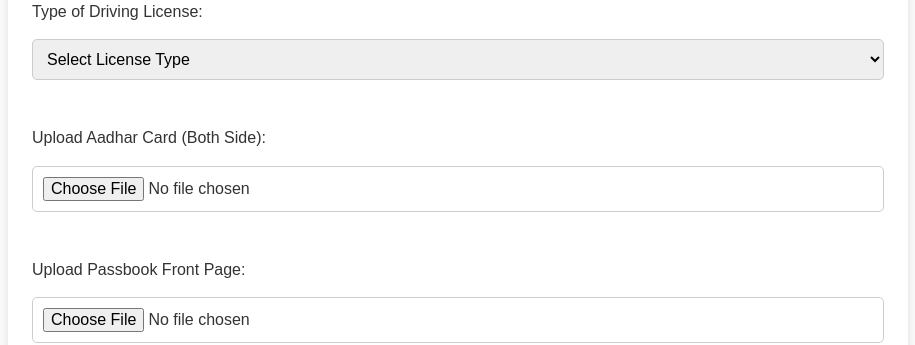
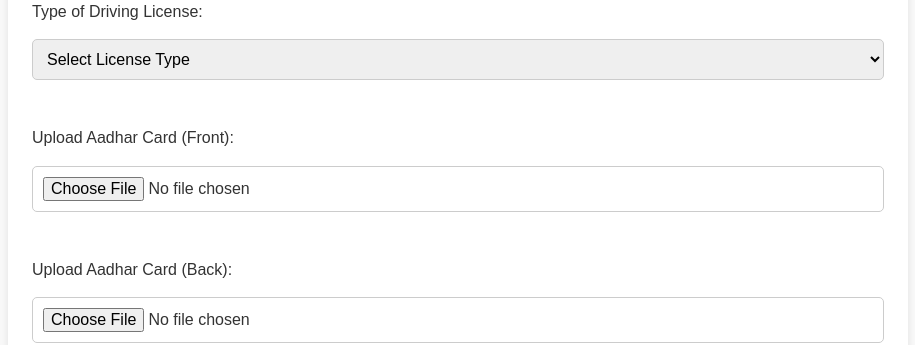
Before and after one commit to ayushmishra25/Tours-and-Travels, a React (Vite) app in the folder Frontend/: page /driver-details-upload in a window 1280 px wide. Shown: the part 1300-1645 px from the top of the page, without its empty margins (182-1097 px from the left). Built offline with nearby package versions, Linux system fonts and the light colour scheme.

Commit message:
in place of passbokk upload now adhar back upload

```diff
--- a/Frontend/src/pages/DriverDetailsUpload.jsx
+++ b/Frontend/src/pages/DriverDetailsUpload.jsx
@@ -193,13 +193,13 @@ const DriverDetailsUpload = () => {
         </div>
 
         <div className="form-group">
-          <label>Upload Aadhar Card (Both Side):</label>
+          <label>Upload Aadhar Card (Front):</label>
           <input type="file" name="aadharFront" accept="image/*" onChange={handleFileChange} disabled={!isEditing}/>
         </div>
 
         <div className="form-group">
-          <label>Upload Passbook Front Page:</label>
-          <input type="file" name="passbook" accept="image/*" onChange={handleFileChange} disabled={!isEditing}/>
+          <label>Upload Aadhar Card (Back):</label>
+          <input type="file" name="aadharBack" accept="image/*" onChange={handleFileChange} disabled={!isEditing}/>
         </div>
 
         <fieldset className="account-details">
```
